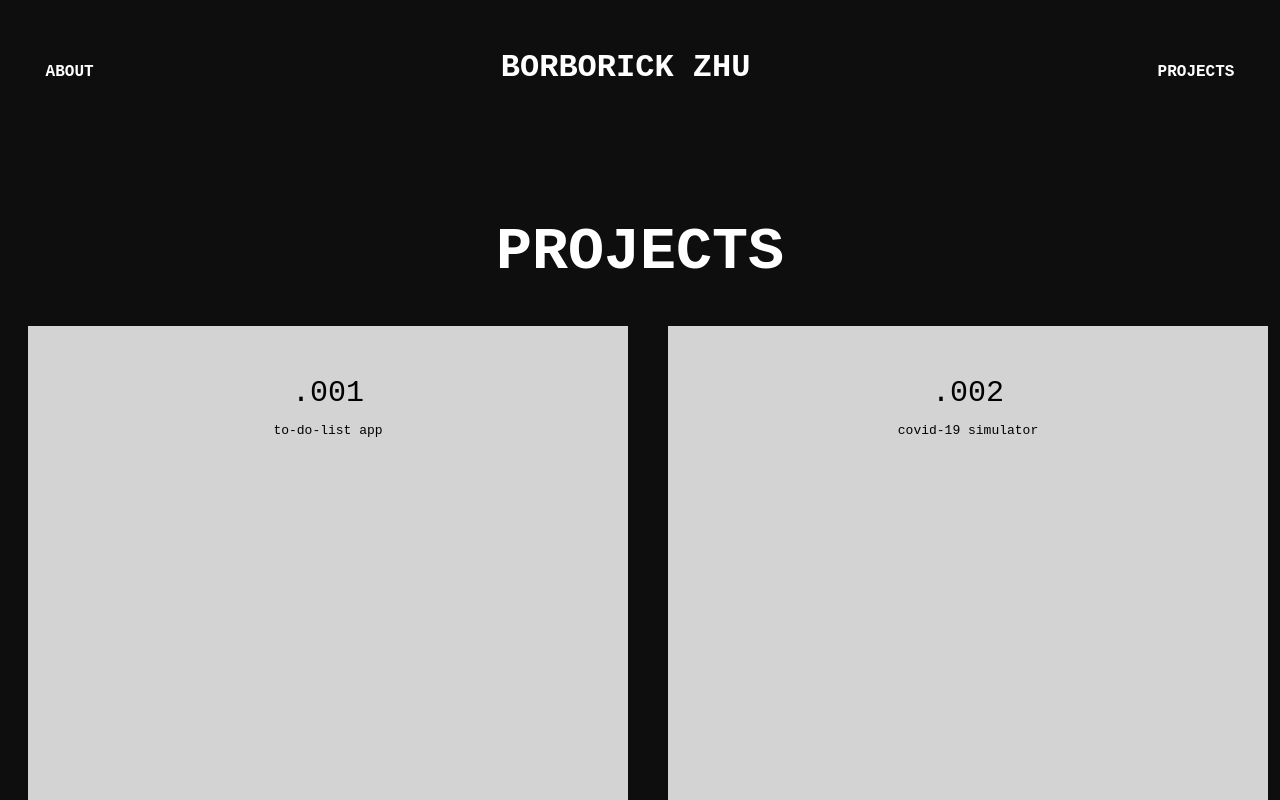
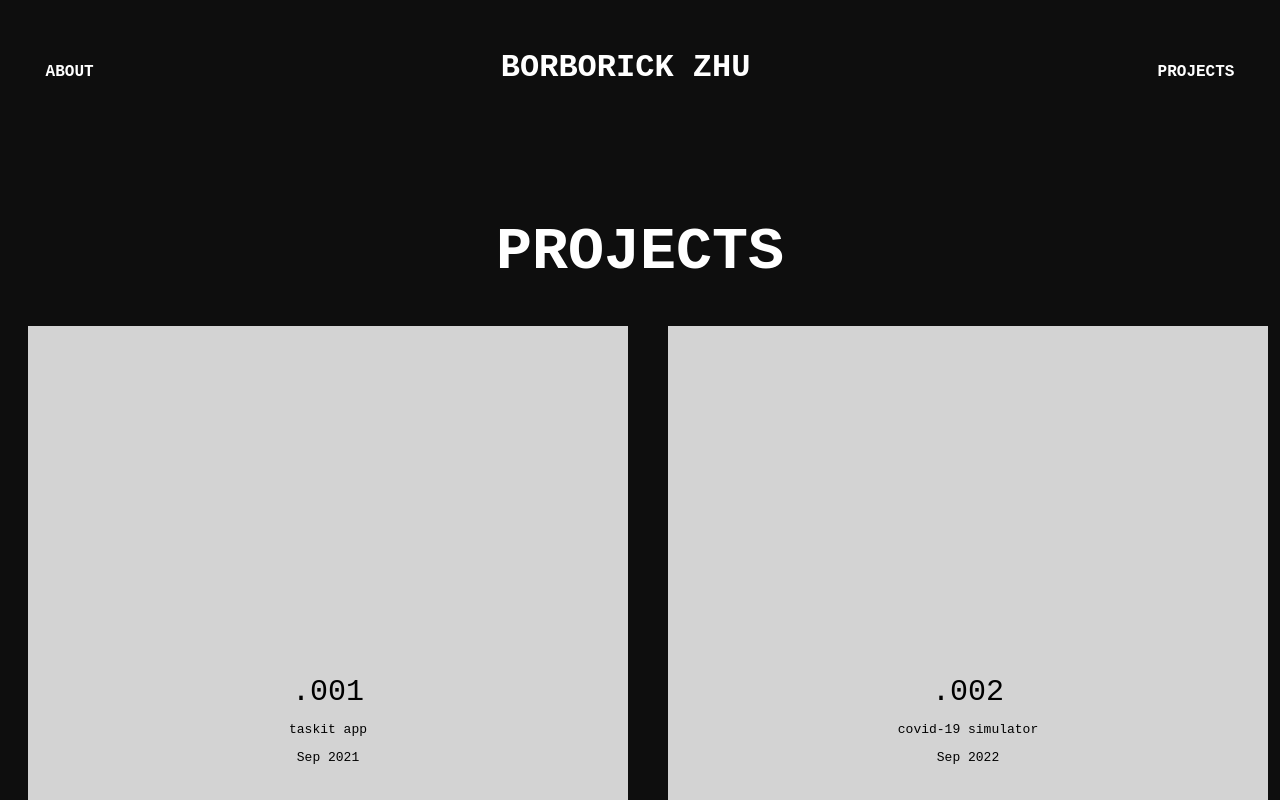
Before and after one commit to Borborick-Zhu/Borborick-Zhu-Website, a React (Create React App) app: page /projects in a window 1280 px wide. Shown: the top 800 px of the page. Built offline with nearby package versions, Linux system fonts and the light colour scheme; a web font is replaced by a local one.

Commit message:
updates to the project page

```diff
--- a/src/ProjectPage.js
+++ b/src/ProjectPage.js
@@ -1,7 +1,36 @@
-import React from 'react'
+import React, { useState } from 'react'
 import { Link } from 'react-router-dom';
 
+
 export default function ProjectPage() {
+  const [isHovering, setHovering] = useState(false);
+  const [isHovering2, setHovering2] = useState(false);
+  const [isHovering3, setHovering3] = useState(false);
+
+  const handleMouseOver = () => {
+    setHovering(true);
+  };
+
+  const handleMouseOut = () => {
+    setHovering(false);
+  };
+
+  const handleMouseOver2 = () => {
+    setHovering2(true);
+  };
+
+  const handleMouseOut2 = () => {
+    setHovering2(false);
+  };
+
+  const handleMouseOver3 = () => {
+    setHovering3(true);
+  };
+
+  const handleMouseOut3 = () => {
+    setHovering3(false);
+  };
+
   return (
 
     <div className="home">
@@ -15,20 +44,105 @@ export default function ProjectPage() {
 
       <h1 className="project-title"> PROJECTS </h1>
       <div className="project-grid">
-        <div className="project-element"> .001
+        <div className="project-element"
+        onMouseOver={handleMouseOver} onMouseOut={handleMouseOut}>
+        {isHovering && (
+          <div className="grid-content">
+            <h3>taskit app</h3>
             <p>
-            to-do-list app
+              technologies: swift, swiftui, xcode
+            </p>
+            <p>
+              in collaboration with: vivian wang + brianna kim
+            </p>
+            <p className="spacer-para">
+              A simple to-do-list app aimed towards college students that have weekly
+              tasks to be completed such as lectures, discussions and homework.
+              <br/>
+              Allows students to set recurring tasks on a weekly, fortnightly, monthly
+              or even yearly basis!
+            </p>
+            <a className="github-link" href="https://github.com/Borborick-Zhu/taskit">github</a>
+          </div>
+        )}
+        {!isHovering && (
+          <div>
+            .001
+            <p>
+              taskit app
+            </p>
+            <p>
+              Sep 2021
             </p>
           </div>
-        <div className="project-element"> .002
+        )}
+      </div>
+
+      <div className="project-element" onMouseOver={handleMouseOver2} onMouseOut={handleMouseOut2}>
+        {isHovering2 && (
+          <div className="grid-content">
+            <h3>covid-19 simulator</h3>
+            <p>
+              technologies: javascript, p3
+            </p>
+            <p>
+              in collaboration with: myself
+            </p>
+            <p className="spacer-para">
+              A visual simulation of how covid-19 can spread in a closed environment.
+              Allows people to change infection parameters to see how the spread can change
+              with varying percentage of people vaccinated.
+              <br/>
+              Can be used as an educational site that allows people to see how quickly covid can spread.
+            </p>
+          <a className="github-link" href="https://borborick-zhu.github.io/covid-19-simulator/">demo</a>
+          </div>
+        )}
+        {!isHovering2 && (
+          <div>
+            .002
             <p>
               covid-19 simulator
             </p>
+            <p>
+              Sep 2022
+            </p>
           </div>
-        <div className="project-element"> .003
+        )}
+      </div>
+
+      <div className="project-element" onMouseOver={handleMouseOver3} onMouseOut={handleMouseOut3}>
+          {isHovering3 && (
+            <div className="grid-content">
+              <h3>ratemyfood UCLA</h3>
               <p>
-           RateMyFood UCLA
+                technologies: react, node, firebase, javascript
               </p>
+              <p>
+                in collaboration with: caspar broekhuizen, michael reed, akash banerjee, brandon mcmahan
+              </p>
+              <p className="spacer-para">
+                A fully functioning app that allows students to rate the UCLA dining hall foods. The foods are updated daily
+                and will enable students to grasp an understanding of which dining hall foods are hot right now.
+                <br/>
+                Users can also see the average rating of foods from before (if there are repeated foods)
+              </p>
+            <a className="github-link" href="https://638a4f27a62879636186abb0--ratemyfood.netlify.app/">demo</a>
+          </div>
+          )}
+
+          {!isHovering3 && (
+            <div>
+              .003
+              <p>
+                ratemyfood UCLA
+              </p>
+              <p>
+                Dec 2022
+              </p>
+            </div>
+          )}
+
       </div>
     </div>
 
--- a/src/index.css
+++ b/src/index.css
@@ -133,6 +133,9 @@ body {
 }
 
 .project-element {
+    display: flex;
+    flex-direction: column;
+    justify-content: center;
     width: 600px;
     height: 800px;
     background-color:rgb(211, 211, 211);
@@ -142,5 +145,19 @@ body {
     text-align: center;
     margin-left: 20px;
     margin-right: 20px;
-    padding-top: 50px;
 }
+
+.grid-content {
+    width: 300px;
+    margin: auto;
+}
+.spacer-para {
+    padding-bottom: 30px;
+}
+.github-link {
+    text-decoration: none;
+    color: black;
+    padding-top: 40px;
+    font-family: input-mono,monospace;
+    font-weight: 100;
+}
```
Lines whose indentation alone changed are shown as unchanged.
